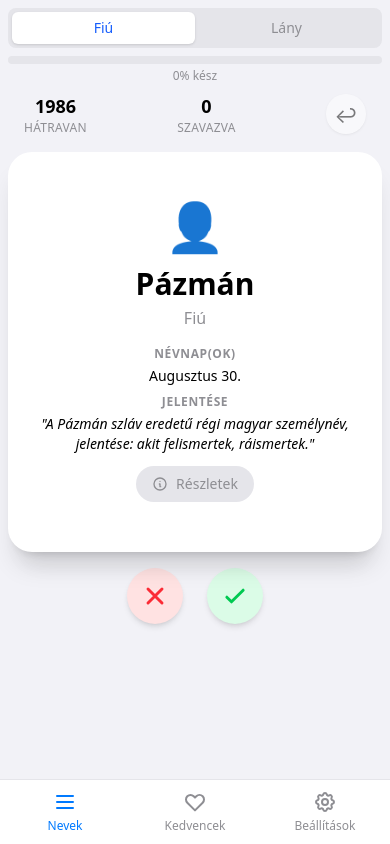
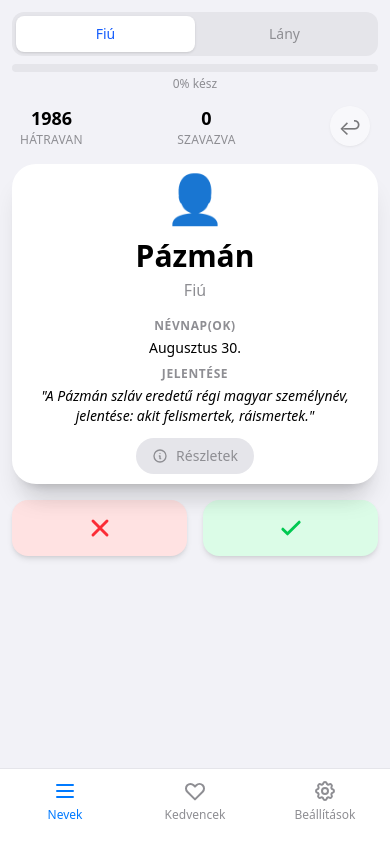
Before and after one commit to therealnemethmate/clash-of-babynames, a Vue app: page / in a window 390 px wide. Built offline with nearby package versions, Linux system fonts and the light colour scheme.

Commit message:
Improve mobile-first spacing and bottom navigation layout

```diff
--- a/src/App.vue
+++ b/src/App.vue
@@ -17,8 +17,8 @@ import TheTabBar from './components/TheTabBar.vue';
 .app-container {
   display: flex;
   flex-direction: column;
-  height: 100vh;
-  width: 100vw;
+  min-height: 100dvh;
+  width: 100%;
   overflow: hidden;
   background-color: var(--color-background);
 }
@@ -26,7 +26,7 @@ import TheTabBar from './components/TheTabBar.vue';
 .main-content {
   flex: 1;
   overflow-y: auto;
-  padding-bottom: 80px; /* Space for tab bar */
+  padding-bottom: calc(var(--tab-bar-height) + env(safe-area-inset-bottom));
   scrollbar-width: none; /* Firefox */
   -ms-overflow-style: none; /* IE and Edge */
 }
--- a/src/components/TheTabBar.vue
+++ b/src/components/TheTabBar.vue
@@ -7,13 +7,13 @@ const tabs = [
 </script>
 
 <template>
-    <nav class="fixed bottom-0 left-0 right-0 bg-card border-t border-gray-5 pb-safe">
-        <div class="flex justify-around items-center h-16">
+    <nav class="tabbar fixed bottom-0 left-0 right-0 z-40 bg-card/95 border-t border-gray-5 pb-safe backdrop-blur-sm">
+        <div class="mx-auto flex justify-around items-center h-16 max-w-lg">
             <router-link
                 v-for="tab in tabs"
                 :key="tab.name"
                 :to="{ name: tab.name }"
-                class="flex flex-col items-center justify-center w-full h-full text-text-secondary hover:text-accent transition-colors"
+                class="flex flex-col items-center justify-center w-full h-full text-text-secondary hover:text-accent transition-colors active:scale-95"
                 active-class="text-accent"
             >
                 <svg
@@ -37,6 +37,10 @@ const tabs = [
 </template>
 
 <style scoped>
+.tabbar {
+  height: calc(var(--tab-bar-height) + env(safe-area-inset-bottom));
+}
+
 .pb-safe {
   padding-bottom: env(safe-area-inset-bottom);
 }
--- a/src/style.css
+++ b/src/style.css
@@ -28,6 +28,7 @@
   --color-gray-5: #E5E5EA;
   --color-gray-6: #F2F2F7;
   --color-accent: #007AFF;
+  --tab-bar-height: 76px;
 }
 
 .dark {
@@ -60,5 +61,5 @@ body::-webkit-scrollbar {
 
 #app {
   width: 100%;
-  height: 100%;
+  min-height: 100dvh;
 }
--- a/src/views/FavoritesView.vue
+++ b/src/views/FavoritesView.vue
@@ -70,30 +70,30 @@ function downloadCsv() {
 </script>
 
 <template>
-    <div class="flex flex-col h-full max-w-lg mx-auto w-full p-4">
+    <div class="flex flex-col h-full max-w-lg mx-auto w-full p-3 sm:p-4">
         <h1 class="text-2xl font-bold text-center mb-4 text-text-primary">
             Kedvencek
         </h1>
 
         <!-- Vote Filter -->
-        <div class="flex bg-gray-5 rounded-lg p-1 mb-4">
+        <div class="flex bg-gray-5 rounded-xl p-1 mb-3">
             <button
                 v-if="store.coupleMode"
-                class="flex-1 py-1.5 text-sm font-medium rounded-md transition-all"
+                class="flex-1 py-2 text-sm font-medium rounded-lg transition-all"
                 :class="voteFilter === 'matches' ? 'bg-card shadow text-purple-600' : 'text-text-secondary'"
                 @click="voteFilter = 'matches'"
             >
                 Találatok ({{ store.matchedNames.length }})
             </button>
             <button
-                class="flex-1 py-1.5 text-sm font-medium rounded-md transition-all"
+                class="flex-1 py-2 text-sm font-medium rounded-lg transition-all"
                 :class="voteFilter === 'like' ? 'bg-card shadow text-green-600' : 'text-text-secondary'"
                 @click="voteFilter = 'like'"
             >
                 Tetszik ({{ store.likedNames.length }})
             </button>
             <button
-                class="flex-1 py-1.5 text-sm font-medium rounded-md transition-all"
+                class="flex-1 py-2 text-sm font-medium rounded-lg transition-all"
                 :class="voteFilter === 'dislike' ? 'bg-card shadow text-red-600' : 'text-text-secondary'"
                 @click="voteFilter = 'dislike'"
             >
@@ -102,11 +102,11 @@ function downloadCsv() {
         </div>
 
         <!-- Gender Filter -->
-        <div class="flex justify-center gap-2 mb-6">
+        <div class="flex justify-center gap-2 mb-4 flex-wrap">
             <button
                 v-for="option in ['all', 'boy', 'girl'] as const"
                 :key="option"
-                class="px-4 py-1.5 rounded-full text-sm font-medium transition-colors"
+                class="px-4 py-2 rounded-full text-sm font-medium transition-colors"
                 :class="genderFilter === option ? 'bg-accent text-white' : 'bg-gray-5 text-text-secondary'"
                 @click="genderFilter = option"
             >
@@ -115,7 +115,7 @@ function downloadCsv() {
         </div>
 
         <!-- Search -->
-        <div class="relative mb-4">
+        <div class="relative mb-3">
             <input
                 v-model="searchQuery"
                 type="text"
@@ -135,7 +135,7 @@ function downloadCsv() {
         <!-- Export -->
         <div
             v-if="displayedNames.length > 0"
-            class="flex gap-2 mb-4"
+            class="grid grid-cols-1 sm:grid-cols-2 gap-2 mb-3"
         >
             <button
                 class="flex-1 py-2 text-sm font-medium rounded-xl bg-card border border-transparent dark:border-gray-800 shadow-sm text-text-primary transition-colors hover:bg-gray-5"
@@ -152,7 +152,7 @@ function downloadCsv() {
         </div>
 
         <!-- List -->
-        <div class="flex-1 overflow-y-auto -mx-4 px-4">
+        <div class="flex-1 overflow-y-auto -mx-3 sm:-mx-4 px-3 sm:px-4">
             <div
                 v-if="displayedNames.length === 0"
                 class="flex flex-col items-center justify-center h-64 text-center text-text-secondary"
--- a/src/views/SettingsView.vue
+++ b/src/views/SettingsView.vue
@@ -14,7 +14,7 @@ function handleReset() {
 </script>
 
 <template>
-    <div class="flex flex-col h-full max-w-lg mx-auto w-full p-4 overflow-y-auto">
+    <div class="flex flex-col h-full max-w-lg mx-auto w-full p-3 sm:p-4 overflow-y-auto">
         <h1 class="text-2xl font-bold text-center mb-6 text-text-primary">
             Beállítások
         </h1>
--- a/src/views/SwipeView.vue
+++ b/src/views/SwipeView.vue
@@ -45,18 +45,18 @@ const filterText = computed(() => {
 </script>
 
 <template>
-    <div class="flex flex-col h-full max-w-lg mx-auto w-full p-2 sm:p-4">
+    <div class="flex flex-col h-full max-w-lg mx-auto w-full p-3 sm:p-4 gap-2 sm:gap-3">
         <!-- Gender Toggle -->
-        <div class="flex bg-gray-5 rounded-lg p-1 mb-2">
+        <div class="flex bg-gray-5 rounded-xl p-1">
             <button
-                class="flex-1 py-1.5 text-sm font-medium rounded-md transition-all"
+                class="flex-1 py-2 text-sm font-medium rounded-lg transition-all"
                 :class="store.selectedGender === 'boy' ? 'bg-card shadow text-blue-600' : 'text-text-secondary'"
                 @click="store.setGender('boy')"
             >
                 Fiú
             </button>
             <button
-                class="flex-1 py-1.5 text-sm font-medium rounded-md transition-all"
+                class="flex-1 py-2 text-sm font-medium rounded-lg transition-all"
                 :class="store.selectedGender === 'girl' ? 'bg-card shadow text-pink-600' : 'text-text-secondary'"
                 @click="store.setGender('girl')"
             >
@@ -67,12 +67,12 @@ const filterText = computed(() => {
         <!-- Player Switcher (Couple Mode) -->
         <div
             v-if="store.coupleMode"
-            class="flex bg-gray-5 rounded-lg p-1 mb-2"
+            class="flex bg-gray-5 rounded-xl p-1"
         >
             <button
                 v-for="p in ([1, 2] as Player[])"
                 :key="p"
-                class="flex-1 py-1.5 text-sm font-medium rounded-md transition-all"
+                class="flex-1 py-2 text-sm font-medium rounded-lg transition-all"
                 :class="store.activePlayer === p ? 'bg-card shadow text-accent' : 'text-text-secondary'"
                 @click="store.setActivePlayer(p)"
             >
@@ -83,7 +83,7 @@ const filterText = computed(() => {
         <!-- Filter Indicator -->
         <div
             v-if="store.letterFilter.length > 0"
-            class="flex items-center justify-between bg-orange-100 dark:bg-orange-900/30 text-orange-800 dark:text-orange-200 px-3 py-2 rounded-lg mb-2 text-sm animate-fade-in"
+            class="flex items-center justify-between bg-orange-100 dark:bg-orange-900/30 text-orange-800 dark:text-orange-200 px-3 py-2 rounded-xl text-sm animate-fade-in"
         >
             <div class="flex items-center">
                 <span class="mr-2">🔽</span>
@@ -98,7 +98,7 @@ const filterText = computed(() => {
         </div>
 
         <!-- Progress Bar -->
-        <div class="mb-2">
+        <div class="mb-1">
             <div class="h-2 bg-gray-5 rounded-full overflow-hidden">
                 <div
                     class="h-full transition-all duration-500 ease-out"
@@ -112,7 +112,7 @@ const filterText = computed(() => {
         </div>
 
         <!-- Stats Row -->
-        <div class="flex justify-between items-center px-4 mb-4">
+        <div class="flex justify-between items-center px-2 sm:px-4 mb-2">
             <div class="text-center">
                 <div class="text-lg font-bold text-text-primary">
                     {{ store.totalCount - store.votedCount }}
@@ -148,7 +148,7 @@ const filterText = computed(() => {
         </div>
 
         <!-- Card Stack -->
-        <div class="relative flex-1 w-full max-h-[400px] min-h-[280px]">
+        <div class="relative flex-1 w-full max-h-[460px] min-h-[320px] sm:min-h-[360px]">
             <div
                 v-if="!currentCard"
                 class="flex flex-col items-center justify-center h-full text-center p-6 text-text-primary"
@@ -200,10 +200,10 @@ const filterText = computed(() => {
         <!-- Swipe Buttons -->
         <div
             v-if="currentCard"
-            class="flex justify-center items-center gap-6 mt-4"
+            class="grid grid-cols-2 gap-4 mt-2 mb-1"
         >
             <button
-                class="w-14 h-14 rounded-full bg-red-100 dark:bg-red-900/30 text-red-500 flex items-center justify-center shadow-md hover:scale-110 active:scale-95 transition-transform"
+                class="h-14 rounded-2xl bg-red-100 dark:bg-red-900/30 text-red-500 flex items-center justify-center shadow-md active:scale-95 transition-transform"
                 @click="handleSwipe('left')"
             >
                 <svg
@@ -222,7 +222,7 @@ const filterText = computed(() => {
                 </svg>
             </button>
             <button
-                class="w-14 h-14 rounded-full bg-green-100 dark:bg-green-900/30 text-green-500 flex items-center justify-center shadow-md hover:scale-110 active:scale-95 transition-transform"
+                class="h-14 rounded-2xl bg-green-100 dark:bg-green-900/30 text-green-500 flex items-center justify-center shadow-md active:scale-95 transition-transform"
                 @click="handleSwipe('right')"
             >
                 <svg
```
